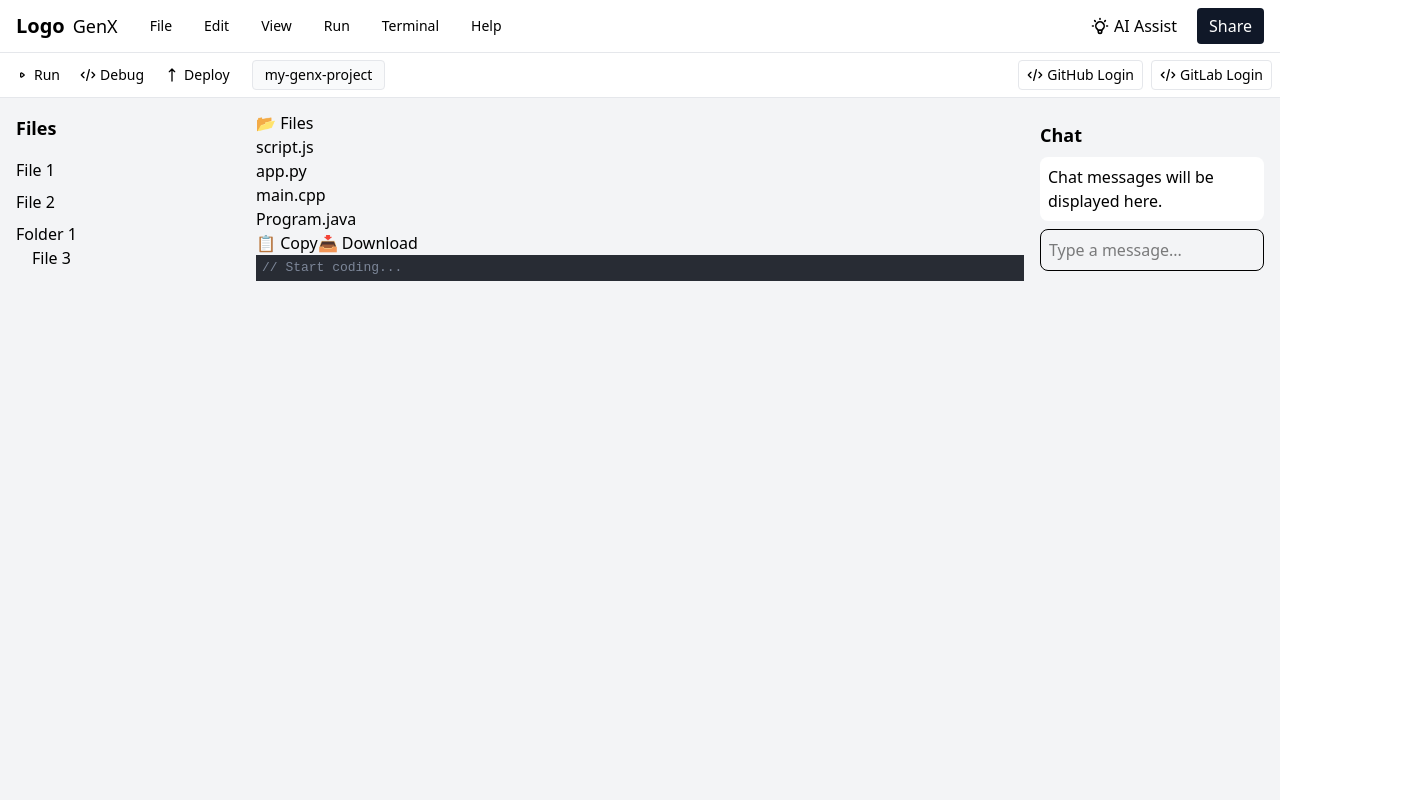
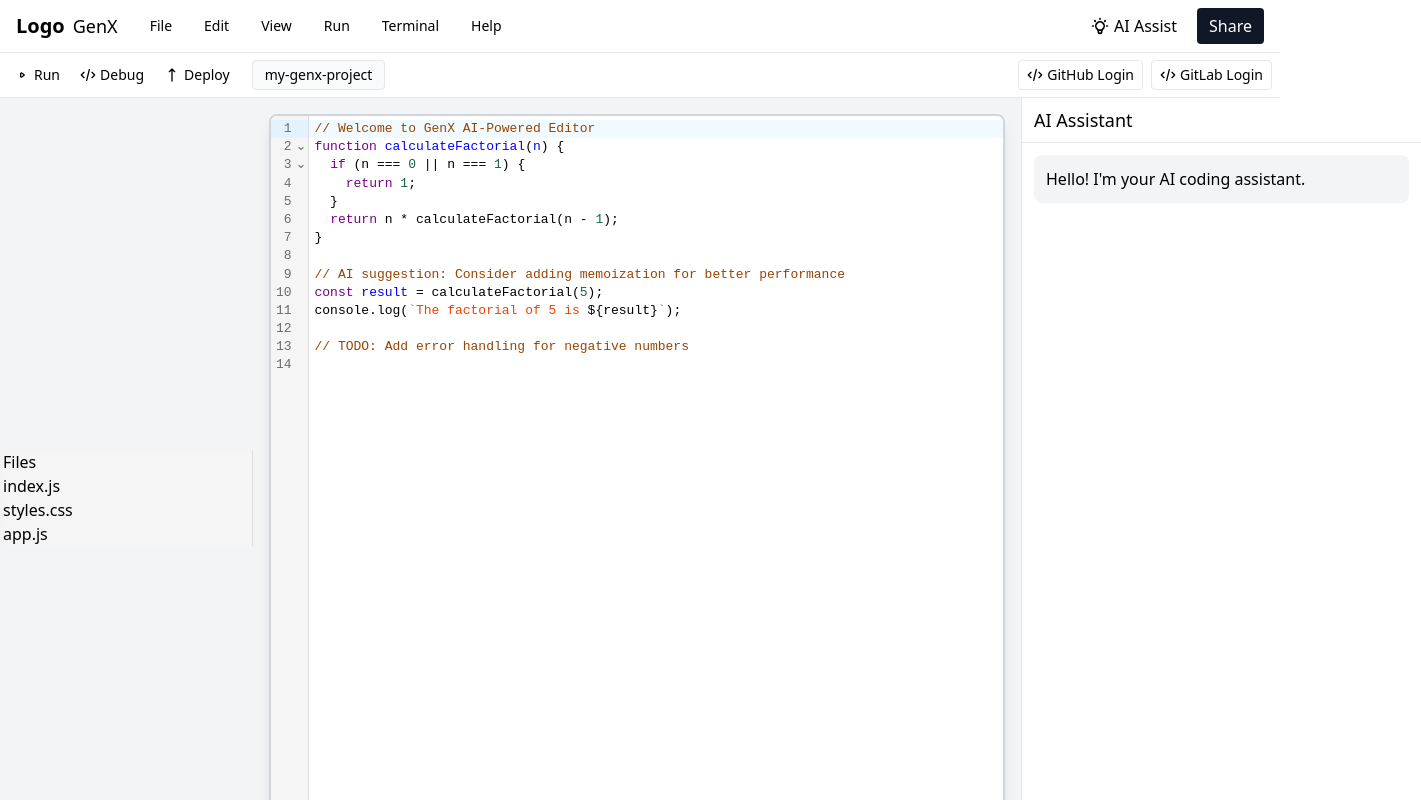
Before and after one commit to MadhavArora1213/GenX-Frontend, a React (Vite) app: page /auth/gitlab/signout in a window 1280 px wide. Shown: the top 800 px of the page, 1421 px wide, since content can reach past the window. Built offline with nearby package versions, Linux system fonts and the light colour scheme.

Commit message:
update the Ui of code editor , caht and sidebar

```diff
--- a/src/Code_Editor/CodeEditor.jsx
+++ b/src/Code_Editor/CodeEditor.jsx
@@ -1,98 +1,66 @@
-import React, { useEffect, useRef, useState } from "react";
-import { EditorState } from "@codemirror/state";
-import { EditorView, keymap } from "@codemirror/view";
-import { defaultKeymap, history, historyKeymap } from "@codemirror/commands";
+import React from "react";
+import CodeMirror from "@uiw/react-codemirror";
 import { javascript } from "@codemirror/lang-javascript";
-import { python } from "@codemirror/lang-python";
-import { cpp } from "@codemirror/lang-cpp";
-import { java } from "@codemirror/lang-java";
-import { oneDark } from "@codemirror/theme-one-dark";
 
-const fileExtensions = {
-  "script.js": javascript(),
-  "app.py": python(),
-  "main.cpp": cpp(),
-  "Program.java": java(),
-};
+function CodeEditor() {
+  const code = `// Welcome to GenX AI-Powered Editor
+function calculateFactorial(n) {
+  if (n === 0 || n === 1) {
+    return 1;
+  }
+  return n * calculateFactorial(n - 1);
+}
 
-const CodeEditor = () => {
-  const editorRef = useRef(null);
-  const [editorValue, setEditorValue] = useState("// Start coding...");
-  const [selectedFile, setSelectedFile] = useState("script.js");
+// AI suggestion: Consider adding memoization for better performance
+const result = calculateFactorial(5);
+console.log(\`The factorial of 5 is \${result}\`);
 
-  useEffect(() => {
-    if (!editorRef.current) return;
-
-    const state = EditorState.create({
-      doc: editorValue,
-      extensions: [
-        history(),
-        keymap.of([...defaultKeymap, ...historyKeymap]),
-        fileExtensions[selectedFile] || javascript(),
-        oneDark,
-        EditorView.updateListener.of((update) => {
-          if (update.docChanged) {
-            const newCode = update.state.doc.toString();
-            setEditorValue(newCode);
-          }
-        }),
-      ],
-    });
-
-    const view = new EditorView({
-      state,
-      parent: editorRef.current,
-    });
-
-    return () => view.destroy();
-  }, [selectedFile]);
-
-  const handleCopyCode = () => {
-    navigator.clipboard.writeText(editorValue);
-    alert("✅ Code copied to clipboard!");
-  };
-
-  const handleDownloadCode = () => {
-    const blob = new Blob([editorValue], { type: "text/plain" });
-    const link = document.createElement("a");
-    link.href = URL.createObjectURL(blob);
-    link.download = selectedFile;
-    document.body.appendChild(link);
-    link.click();
-    document.body.removeChild(link);
-  };
+// TODO: Add error handling for negative numbers
+`;
 
   return (
-    <div className="vscode-container">
-      {/* Sidebar (Like VS Code) */}
-      <div className="sidebar">
-        <h3>📂 Files</h3>
-        <ul>
-          {Object.keys(fileExtensions).map((file) => (
-            <li
-              key={file}
-              className={selectedFile === file ? "active-file" : ""}
-              onClick={() => setSelectedFile(file)}
-            >
-              {file}
-            </li>
-          ))}
-        </ul>
-      </div>
+    <div className="h-screen w-full p-4 bg-gray-100">
+      <style jsx>{`
+        /* Custom scrollbar styles */
+        .cm-scroller::-webkit-scrollbar {
+          width: 10px;
+          height: 10px;
+        }
+        .cm-scroller::-webkit-scrollbar-track {
+          background: #f1f1f1;
+          border-radius: 5px;
+        }
+        .cm-scroller::-webkit-scrollbar-thumb {
+          background: #888;
+          border-radius: 5px;
+        }
+        .cm-scroller::-webkit-scrollbar-thumb:hover {
+          background: #555;
+        }
+        /* Ensure full height */
+        .cm-editor {
+          height: 100% !important;
+        }
+        .cm-scroller {
+          overflow: auto !important;
+        }
+      `}</style>
 
-      {/* Main Editor Section */}
-      <div className="editor-section">
-        {/* Toolbar */}
-        <div className="editor-toolbar">
-          <button onClick={handleCopyCode}>📋 Copy</button>
-          <button onClick={handleDownloadCode}>📥 Download</button>
-        </div>
-
-        {/* Code Editor */}
-        <div ref={editorRef} className="editor-box" />
+      <div className="h-full w-full border-2 border-gray-300 rounded-lg shadow-lg overflow-hidden">
+        <CodeMirror
+          value={code}
+          height="100%"
+          extensions={[javascript({ jsx: true })]}
+          theme="light"
+          className="h-full"
+          options={{
+            lineNumbers: true,
+            lineWrapping: true,
+          }}
+        />
       </div>
     </div>
   );
-};
+}
 
 export default CodeEditor;
--- a/src/Components/Chat.jsx
+++ b/src/Components/Chat.jsx
@@ -1,19 +1,85 @@
-import React from "react";
+import React, { useState, useEffect } from "react";
 
-const Chat = () => {
+function Chat() {
+  const [windowWidth, setWindowWidth] = useState(window.innerWidth);
+  const [isMobile, setIsMobile] = useState(false);
+
+  // Track window resize
+  useEffect(() => {
+    const handleResize = () => {
+      setWindowWidth(window.innerWidth);
+      setIsMobile(window.innerWidth < 768);
+    };
+
+    // Set initial value
+    handleResize();
+
+    window.addEventListener("resize", handleResize);
+    return () => window.removeEventListener("resize", handleResize);
+  }, []);
+
   return (
-    <div className="p-4 h-full flex flex-col">
-      <h2 className="text-lg font-bold mb-2">Chat</h2>
-      <div className="flex-1 bg-white p-2 rounded-lg overflow-auto">
-        <p>Chat messages will be displayed here.</p>
+    <div className="flex flex-col h-screen bg-white border-l border-gray-200">
+      {/* Chat Header */}
+      <div className="flex justify-between items-center px-3 py-2 border-b border-gray-200">
+        <h3 className="text-lg font-medium">AI Assistant</h3>
+        {isMobile && (
+          <button className="text-gray-500 hover:text-gray-700 focus:outline-none">
+            <svg
+              className="w-6 h-6"
+              fill="none"
+              stroke="currentColor"
+              viewBox="0 0 24 24"
+              xmlns="http://www.w3.org/2000/svg"
+            >
+              <path
+                strokeLinecap="round"
+                strokeLinejoin="round"
+                strokeWidth={2}
+                d="M6 18L18 6M6 6l12 12"
+              />
+            </svg>
+          </button>
+        )}
       </div>
-      <input
-        type="text"
-        className="mt-2 p-2 border rounded-lg"
-        placeholder="Type a message..."
-      />
+
+      {/* Chat Messages */}
+      <div className="flex-1 overflow-y-auto p-3">
+        <div className="bg-gray-100 rounded-lg p-3 mb-3 max-w-xs md:max-w-md">
+          <p>Hello! I'm your AI coding assistant.</p>
+        </div>
+
+        {/* You can map through messages array here */}
+      </div>
+
+      {/* Chat Input */}
+      <div className="border-t border-gray-200 p-3">
+        <div className="flex items-center">
+          <input
+            type="text"
+            placeholder="Ask me anything about your code..."
+            className="w-full px-3 py-2 border border-gray-300 rounded-md focus:outline-none focus:ring-2 focus:ring-blue-500 focus:border-transparent"
+          />
+          <button className="ml-2 bg-blue-500 text-white p-2 rounded-md hover:bg-blue-600 focus:outline-none focus:ring-2 focus:ring-blue-500 focus:ring-opacity-50">
+            <svg
+              className="w-5 h-5"
+              fill="none"
+              stroke="currentColor"
+              viewBox="0 0 24 24"
+              xmlns="http://www.w3.org/2000/svg"
+            >
+              <path
+                strokeLinecap="round"
+                strokeLinejoin="round"
+                strokeWidth={2}
+                d="M14 5l7 7m0 0l-7 7m7-7H3"
+              />
+            </svg>
+          </button>
+        </div>
+      </div>
     </div>
   );
-};
+}
 
 export default Chat;
--- a/src/Components/EditorWindow.jsx
+++ b/src/Components/EditorWindow.jsx
@@ -1,28 +1,58 @@
-import React from "react";
+import React, { useState, useRef, useEffect } from 'react';
 import Navbar from "./Navbar";
 import SecondaryNavbar from "./SecondaryNavbar";
 import Chat from "./Chat";
 import Sidebar from "./Sidebar";
 import CodeEditor from "../Code_Editor/CodeEditor";
+import { Resizable } from 're-resizable';
+
 
 function EditorWindow() {
+      const [leftWidth, setLeftWidth] = useState(250);
+  const [rightWidth, setRightWidth] = useState(400);
   return (
     <>
       <div className="h-screen w-full">
         <main>
           <div className="h-1/5 w-full">
-            <nav> <Navbar/> </nav>
-            <nav> <SecondaryNavbar/> </nav>
+            <nav>
+              {" "}
+              <Navbar />{" "}
+            </nav>
+            <nav>
+              {" "}
+              <SecondaryNavbar />{" "}
+            </nav>
           </div>
           <div className="h-[80%] w-full flex justify-center items-center">
-            <div className="h-[80%] w-[20%]">
-              <Sidebar/>
+            <div className="">
+              <Resizable
+                size={{ width: leftWidth, height: "100%" }}
+                onResizeStop={(e, direction, ref, d) => {
+                  setLeftWidth(leftWidth + d.width);
+                }}
+                enable={{ right: true }}
+                minWidth={180}
+                maxWidth={400}
+              >
+                <Sidebar />
+              </Resizable>
             </div>
             <div className="h-[80%] w-[60%]">
-             <CodeEditor/>
+              <CodeEditor />
             </div>
             <div className="h-[80%] w-[20%]">
-              <Chat/>
+              <Resizable
+                size={{ width: rightWidth, height: "100%" }}
+                onResizeStop={(e, direction, ref, d) => {
+                  setRightWidth(rightWidth + d.width);
+                }}
+                enable={{ left: true }}
+                minWidth={300}
+                maxWidth={600}
+              >
+                <Chat />
+              </Resizable>
             </div>
           </div>
         </main>
--- a/src/Components/Sidebar.jsx
+++ b/src/Components/Sidebar.jsx
@@ -1,21 +1,27 @@
 import React from "react";
 
-const Sidebar = () => {
+function Sidebar() {
   return (
-    <div className="p-4">
-      <h2 className="text-lg font-bold mb-4">Files</h2>
-      <ul>
-        <li className="mb-2">File 1</li>
-        <li className="mb-2">File 2</li>
-        <li className="mb-2">
-          Folder 1
-          <ul className="ml-4">
-            <li className="mb-2">File 3</li>
-          </ul>
-        </li>
-      </ul>
+    <div
+      className="sidebar h-screen"
+      style={{
+        height: "100%",
+        backgroundColor: "#f5f5f5",
+        borderRight: "1px solid #ddd",
+        overflow: "auto",
+      }}
+    >
+      {/* File explorer and other sidebar content */}
+      <div className="sidebar-section">
+        <h3>Files</h3>
+        <ul style={{ listStyleType: "none", padding: 0 }}>
+          <li>index.js</li>
+          <li>styles.css</li>
+          <li>app.js</li>
+        </ul>
+      </div>
     </div>
   );
-};
+}
 
 export default Sidebar;
```
